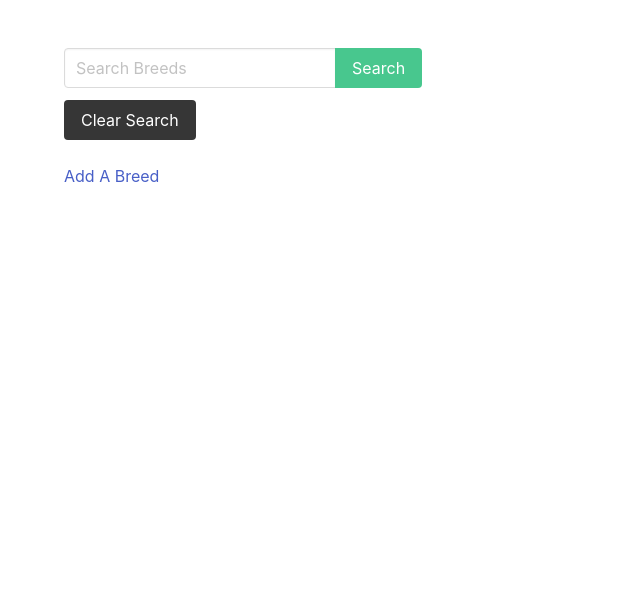
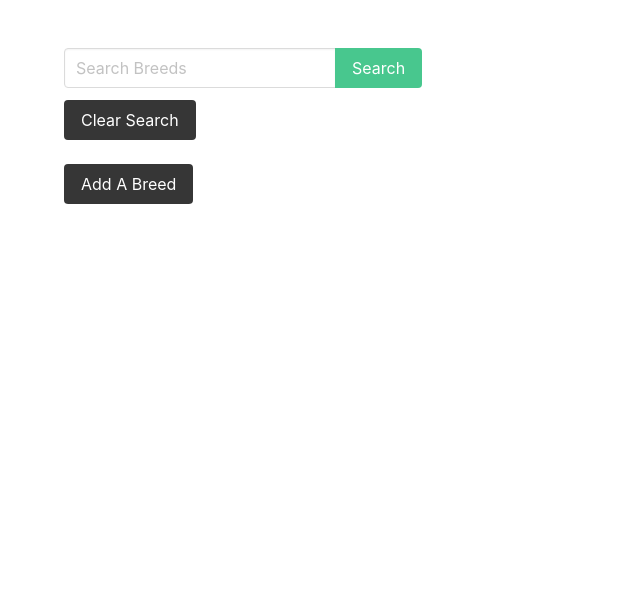
Before and after one commit to chloewigsten/cat-collector, a Django app: page /cat-breeds/ in a window 1280 px wide. Shown: the part 52-655 px from the top of the page, without its empty margins (0-640 px from the left). Run offline with Django 4.2, Linux system fonts and the light colour scheme; data that the repository does not hold is empty.

Commit message:
add css to photos

```diff
--- a/main_app/templates/cat-breeds.html
+++ b/main_app/templates/cat-breeds.html
@@ -21,8 +21,8 @@
 
   <!--  End of Search -->
 
-  <a class="'button is-dark" href="{% url 'breed-create' %}">Add A Breed</a>
-<div class="'gallery">
+  <a class="button is-dark" href="{% url 'breed-create' %}">Add A Breed</a>
+<div class="gallery">
     {% for breed in breeds %}
     <a href="{% url 'breed_detail' breed.pk %}">
         <div class="card">
```
